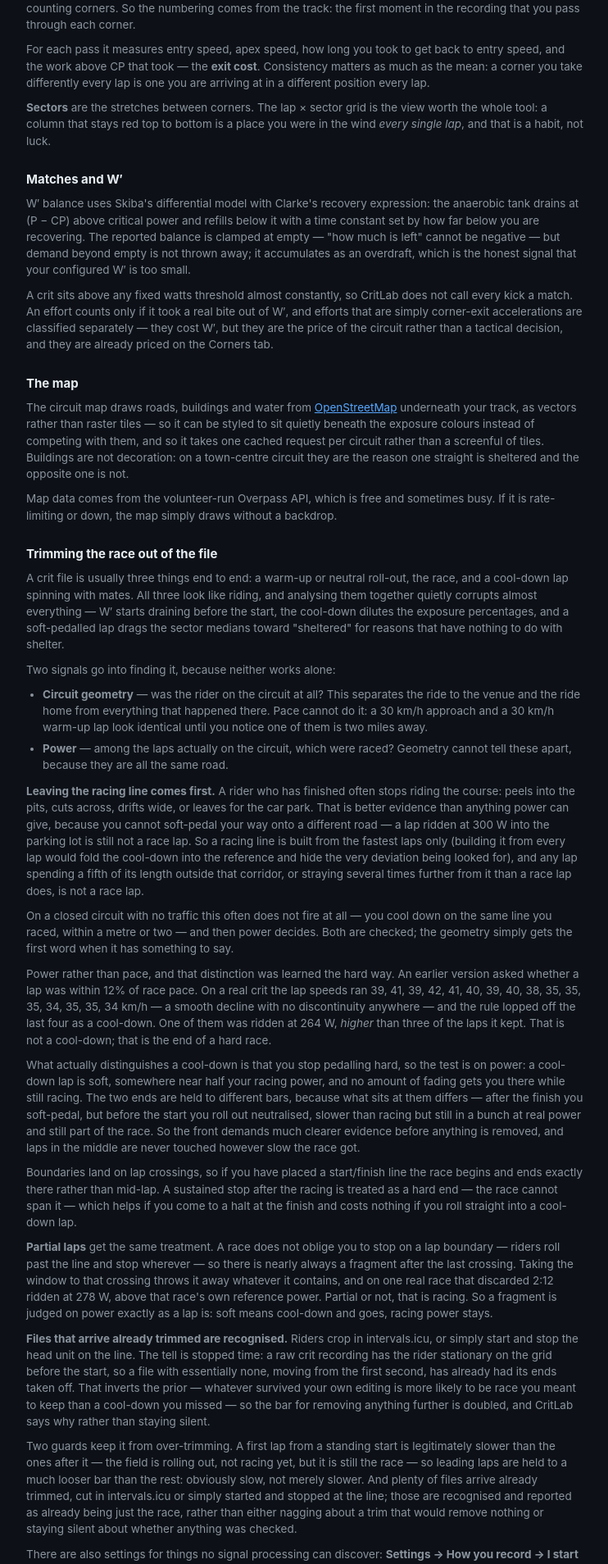
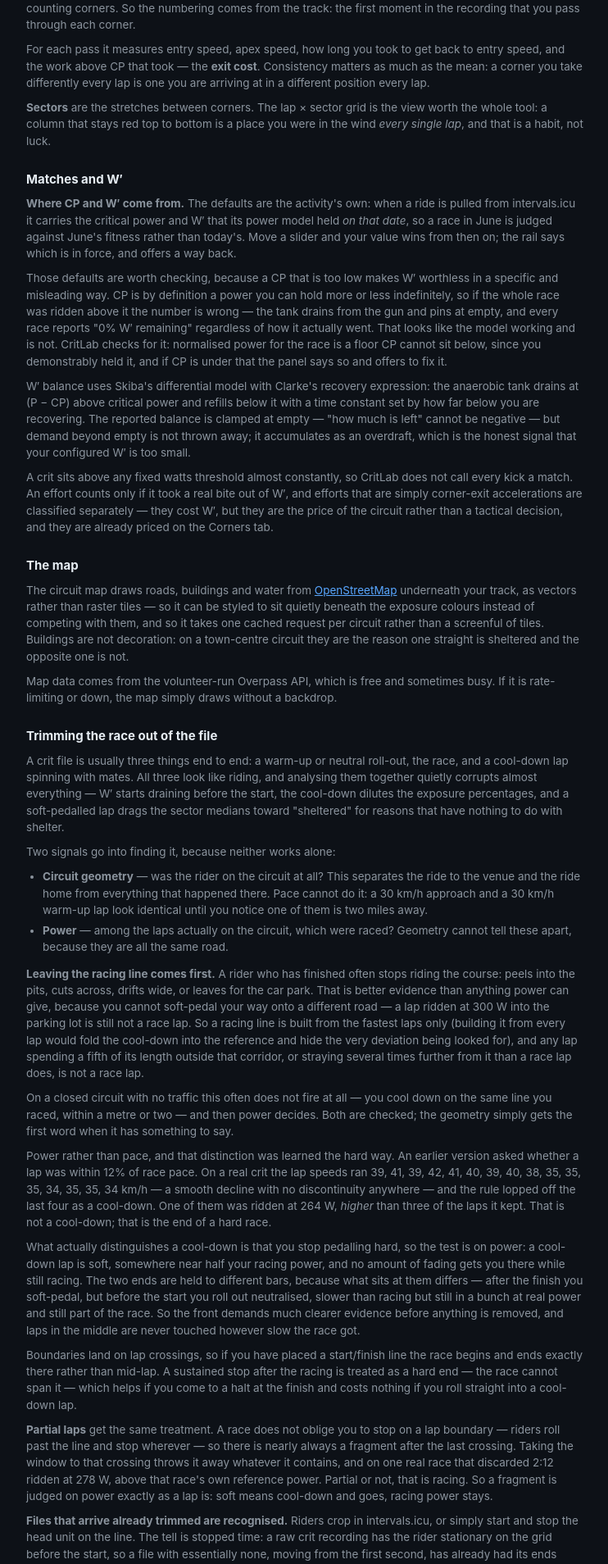
Before and after one commit to ngpaladi/CritLab, a Jekyll site: the page built from about.html, in a window 1280 px wide. Shown: the part 2110-4018 px from the top of the page at 82% size, without its empty margins (268-1010 px from the left). Built offline with Jekyll 4.4.1, drawn with Linux system fonts in a browser that asks for light colours; some of the changed text lies outside the part shown.

Commit message:
Stop the file's CP overriding the rider's, and label every chart
W' was not merely inaccurate, it was ignoring input. configFor's precedence ran
overrides > activity > settings, and app.js never passes an override, so the
activity's CP always beat the rail slider: the panel showed 250 W, the model
used 219 W, and dragging the control changed nothing. An explicit setting now
wins, the rail is synced to whatever is actually in force, each value says
where it came from, and there is a way back to the activity's own numbers.

The defaults are still the activity's, and that part was right — intervals.icu
stamps each ride with the CP and W' its model held on that date, so a June race
is judged against June's fitness. But those values do not survive contact with
these races:

  Devens GP  CP 228 W vs NP 259 W
  Sunshine   CP 219 W vs NP 244 W
  Woonie     CP 218 W vs NP 236 W
  Nutmeg     CP 235 W vs NP 257 W

Every one was ridden above its own CP for the full distance, which is not
something CP can mean. The tank drains from the gun and pins at empty, and every
race reports 0% W' left regardless of how it went — which looks like the model
working. CritLab now checks: normalised power is a floor CP cannot sit below,
since the rider demonstrably held it, and when CP is under that the rail says so
and offers the fix. Applying it drops time-at-empty from around 20% of each race
to 7-9% and makes the match counts differ between races instead of saturating.

Separately, every chart now labels its lines. Seven had none: the exposure rose,
lap bars, corner bars, the replay map, strip and battery, and the comparison
bars, plus the crop timeline. A DOM test now walks ten panels and fails if any
legend is empty.

Co-Authored-By: Claude Opus 5 (1M context) <noreply@anthropic.com>

```diff
--- a/about.html
+++ b/about.html
@@ -170,6 +170,25 @@ title: About
 </p>
 
 <h2>Matches and W′</h2>
+
+<p>
+  <b>Where CP and W′ come from.</b> The defaults are the activity's own: when a
+  ride is pulled from intervals.icu it carries the critical power and W′ that
+  its power model held <em>on that date</em>, so a race in June is judged
+  against June's fitness rather than today's. Move a slider and your value wins
+  from then on; the rail says which is in force, and offers a way back.
+</p>
+
+<p>
+  Those defaults are worth checking, because a CP that is too low makes W′
+  worthless in a specific and misleading way. CP is by definition a power you
+  can hold more or less indefinitely, so if the whole race was ridden above it
+  the number is wrong — the tank drains from the gun and pins at empty, and
+  every race reports "0% W′ remaining" regardless of how it actually went. That
+  looks like the model working and is not. CritLab checks for it: normalised
+  power for the race is a floor CP cannot sit below, since you demonstrably held
+  it, and if CP is under that the panel says so and offers to fix it.
+</p>
 
 <p>
   W′ balance uses Skiba's differential model with Clarke's recovery expression:
--- a/assets/css/main.css
+++ b/assets/css/main.css
@@ -781,3 +781,5 @@ table.data td.dim { color: var(--text-muted); }
   min-width: 116px;
   text-align: center;
 }
+
+.src { font-size: 10px; opacity: .65; font-style: italic; }
--- a/assets/js/RideStore.js
+++ b/assets/js/RideStore.js
@@ -35,6 +35,8 @@ const Settings = (() => {
     mass: 78, crr: 0.004, cda: 0.32, lockCda: false,
     driveEff: 0.976, rotMass: 1.2, yawK: 0.15,
     ftp: 250, cp: 250, wPrime: 20000,
+    // Set when the rider moves the slider, so their value beats the file's.
+    ftpUserSet: false, cpUserSet: false, wPrimeUserSet: false,
 
     // model
     windSource: 'weather', windSpeed: 0, windDir: 0,
@@ -530,9 +532,25 @@ const RideStore = (() => {
    */
   function configFor(P, overrides) {
     const s = Settings.all();
-    const ftp = pickNum(overrides && overrides.ftp, P.ftp, s.ftp);
+    /**
+     * Where the fitness numbers come from, in order of authority.
+     *
+     * The file's own values are the right *default*: intervals.icu stamps each
+     * activity with the CP and W′ its power model held on that date, so a race
+     * from June is judged against June's fitness rather than today's.
+     *
+     * But they were also beating the rail sliders outright, which meant the
+     * panel showed 250 W while the model used 219 W and dragging it changed
+     * nothing. A control that silently does nothing is worse than no control,
+     * so an explicitly set value now wins, and the rail is synced to whatever
+     * is actually in force.
+     */
+    const fromFile = (key, fileValue) =>
+      (s[key + 'UserSet'] ? null : fileValue);
+
+    const ftp = pickNum(overrides && overrides.ftp, fromFile('ftp', P.ftp), s.ftp);
     const riderKg = pickNum(overrides && overrides.riderKg, P.weightKg, s.mass - 9);
-    const cp = pickNum(overrides && overrides.cp, P.cp, s.cp, ftp);
+    const cp = pickNum(overrides && overrides.cp, fromFile('cp', P.cp), s.cp, ftp);
 
     return {
       mass: pickNum(overrides && overrides.mass, s.mass),
@@ -544,7 +562,13 @@ const RideStore = (() => {
       yawK: pickNum(overrides && overrides.yawK, s.yawK),
 
       ftp, cp,
-      wPrime: pickNum(overrides && overrides.wPrime, P.wPrime, s.wPrime),
+      wPrime: pickNum(overrides && overrides.wPrime, fromFile('wPrime', P.wPrime), s.wPrime),
+      // Where each came from, so the rail can say.
+      fitnessSource: {
+        ftp: s.ftpUserSet ? 'you' : (P.ftp ? 'file' : 'default'),
+        cp: s.cpUserSet ? 'you' : (P.cp ? 'file' : 'default'),
+        wPrime: s.wPrimeUserSet ? 'you' : (P.wPrime ? 'file' : 'default'),
+      },
 
       startAnchor: (overrides && overrides.startAnchor) || null,
       startsOnStartLine: !!s.startsOnStartLine,
```
Also changed, not shown: assets/js/Analyzer.js (+54 -2 lines), assets/js/app.js (+115 -2 lines), index.html (+20 -4 lines), test/dom.js (+44 -0 lines).
